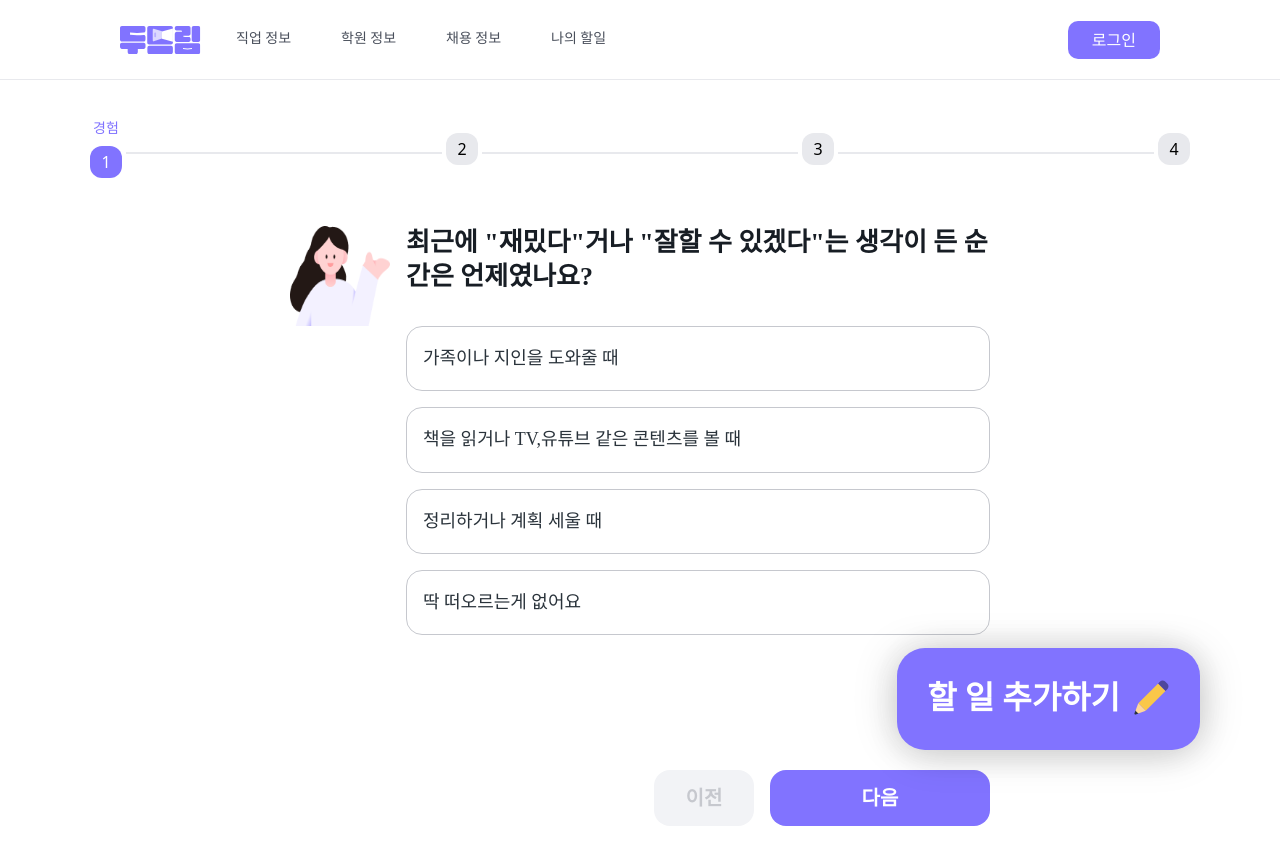
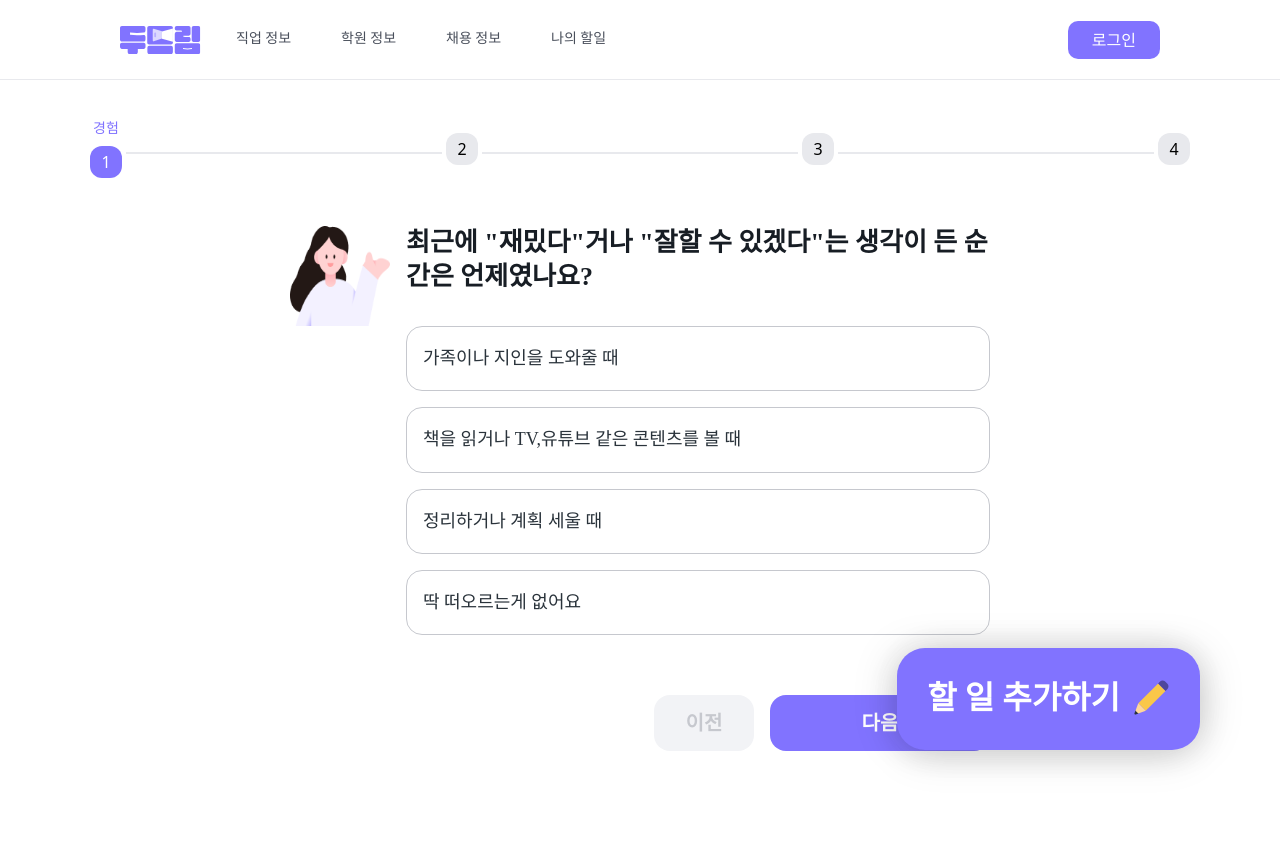
Before and after one commit to TEAM-DoDream/DoDream_FE, a React (Vite) app: page /onboard in a window 1280 px wide. Shown: the top 864 px of the page. Built offline with nearby package versions, Linux system fonts and the light colour scheme; no server answers.

Commit message:
feat : [#165] 온보딩 페이지 mt 수정

```diff
--- a/src/pages/onboard/OnBoardingPage.tsx
+++ b/src/pages/onboard/OnBoardingPage.tsx
@@ -53,7 +53,7 @@ const OnBoardingPage = () => {
           />
         )}
 
-        <div className="mt-auto">
+        <div className="mt-[20px]">
           <Navigation
             onPrev={handlePrev}
             onNext={handleNext}
```
